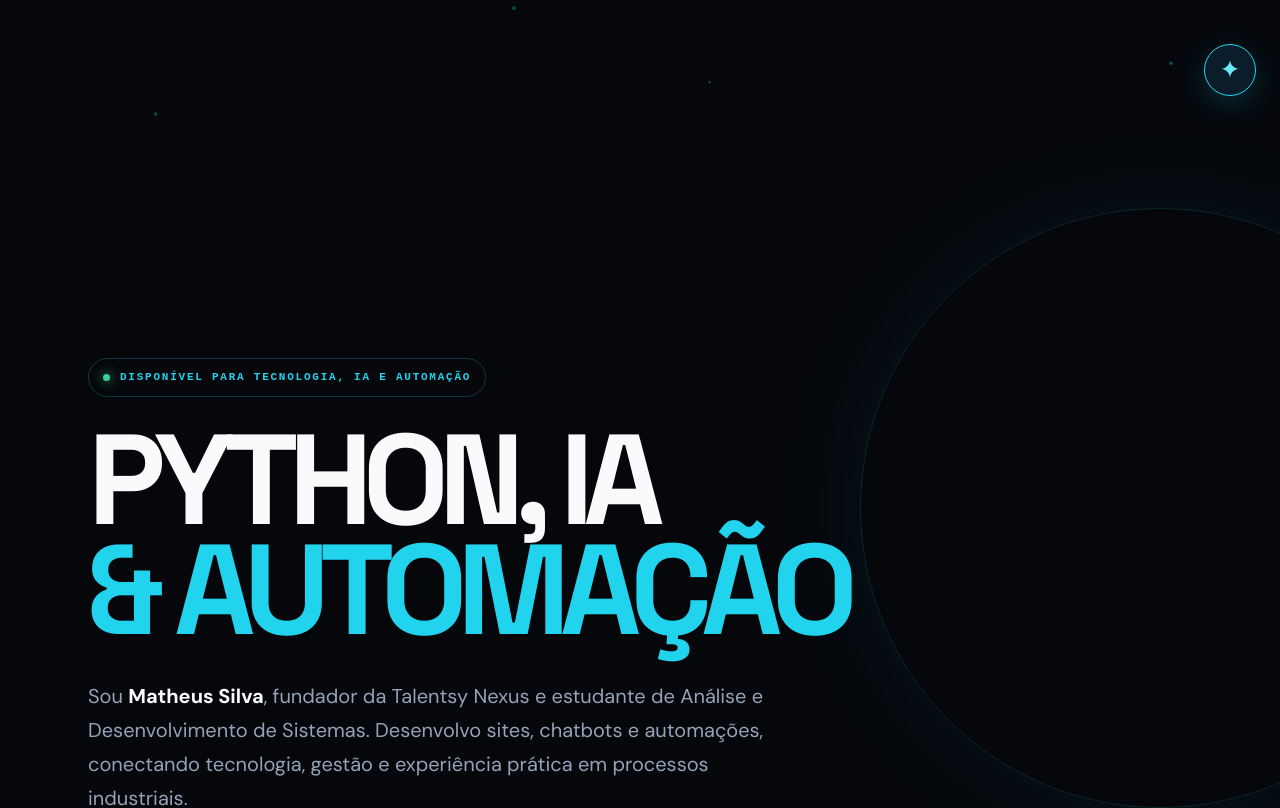
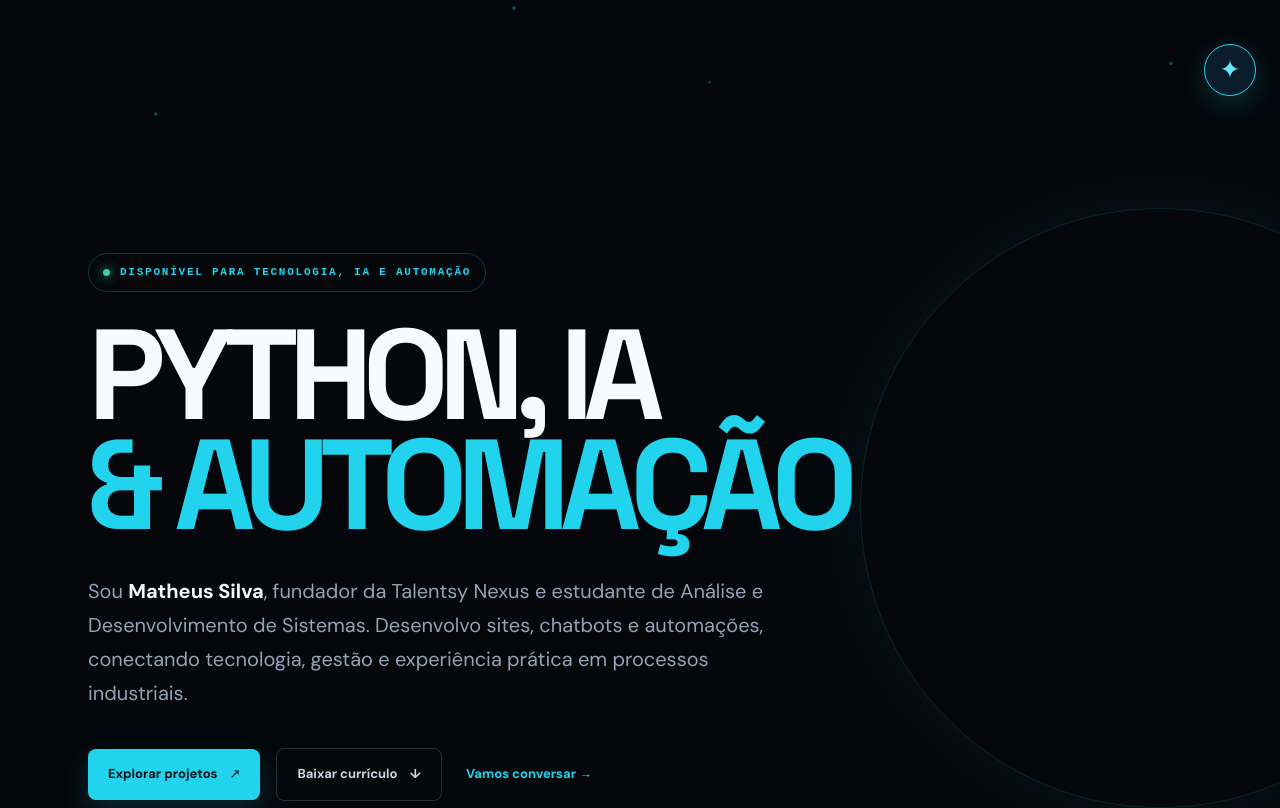
Before and after one commit to Matheusssilva333/matheus-silva-portfolio, a React (Vite) app: page / in a window 1280 px wide. Shown: the part 680-1488 px from the top of the page. Built offline with nearby package versions, Linux system fonts and the light colour scheme.

Commit message:
Reduzir espaco inicial do hero

```diff
--- a/index.css
+++ b/index.css
@@ -110,3 +110,11 @@ button,a{touch-action:manipulation}
   .lightbox{padding:16px}
   .lightbox button{right:14px;top:8px}
 }
+
+/* Bring the first message above the fold on desktop */
+@media (min-width:801px){
+  .hero-section{min-height:auto;align-items:flex-start;padding:145px 0 96px}
+}
+@media (min-width:1101px){
+  .hero-section{padding-top:125px}
+}
```
